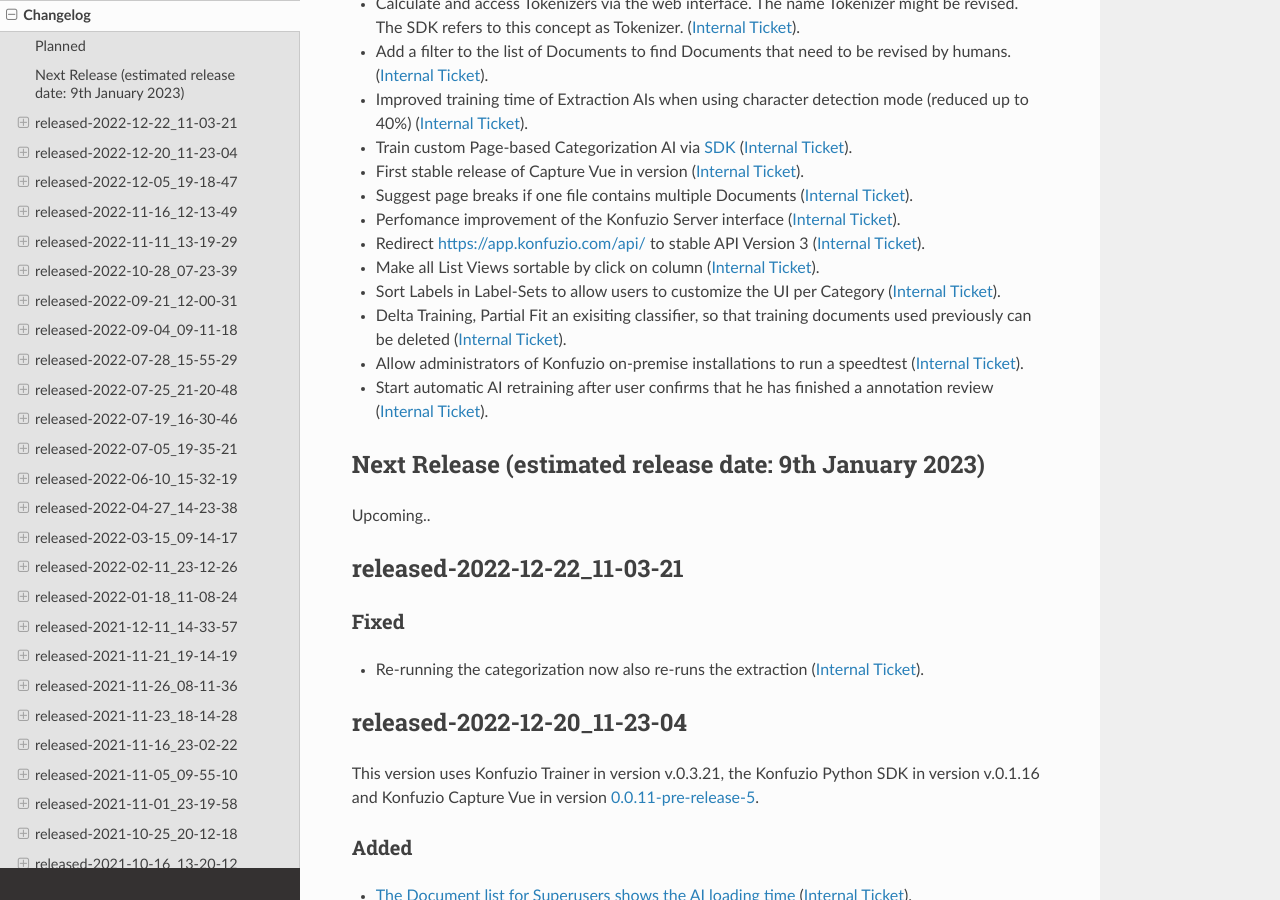
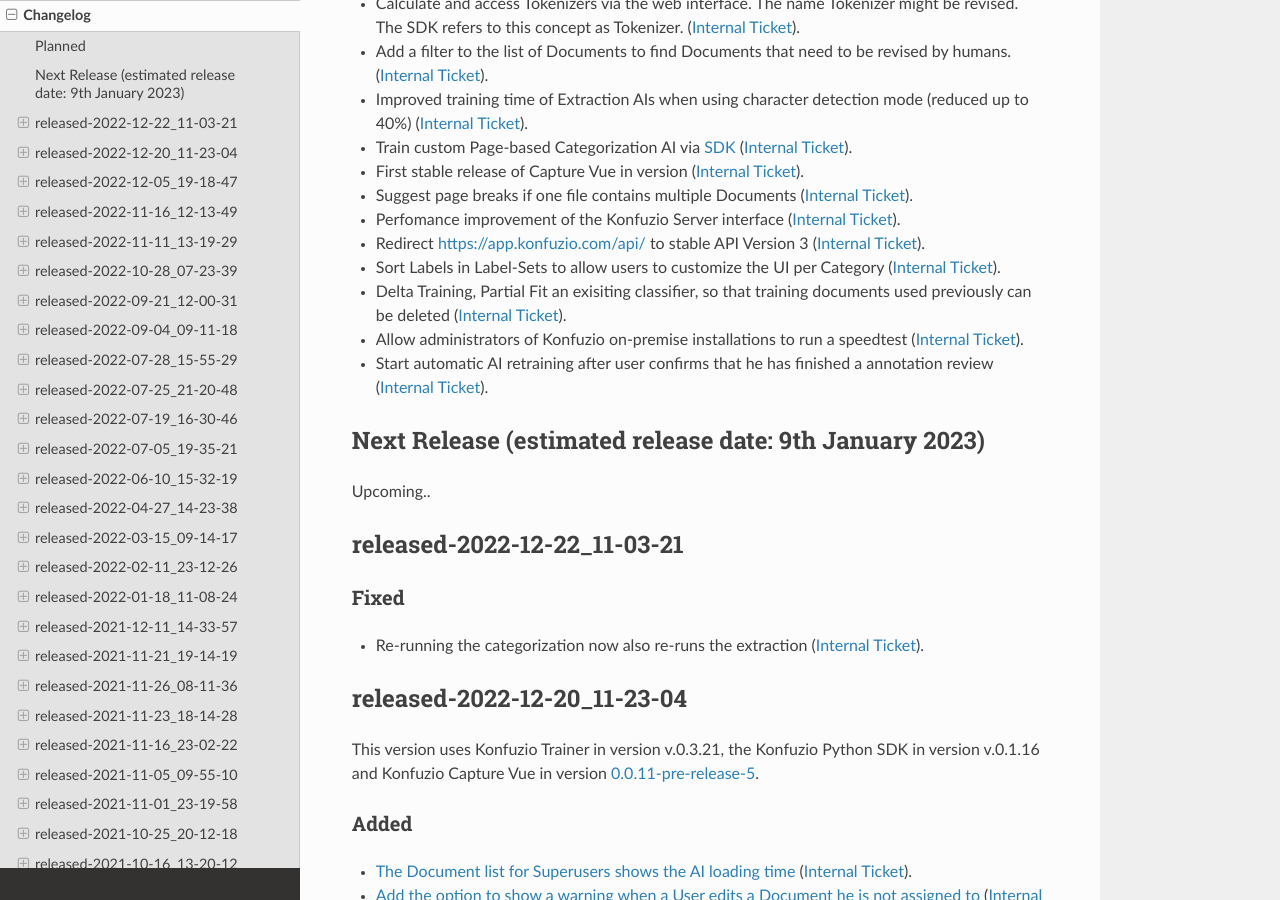
Before and after one commit to konfuzio-ai/konfuzio-sdk, a Sphinx documentation site: the page built from docs/web/changelog_app.md, in a window 1280 px wide and 900 px high, scrolled down 536 px. Built offline with Sphinx 7.4.7 and the Read the Docs theme 2.0.0, drawn with Linux system fonts in a browser that asks for light colours; pages that are not in the unit, such as notebooks, are missing from menus.

Commit message:
Update changelog_app.md

```diff
--- a/docs/web/changelog_app.md
+++ b/docs/web/changelog_app.md
@@ -24,7 +24,6 @@
 - Suggest page breaks if one file contains multiple Documents ([Internal Ticket](https://git.konfuzio.com/konfuzio/objectives/-/issues/7671)).
 - Perfomance improvement of the Konfuzio Server interface ([Internal Ticket](https://git.konfuzio.com/konfuzio/objectives/-/issues/10274)).
 - Redirect https://app.konfuzio.com/api/ to stable API Version 3 ([Internal Ticket](https://git.konfuzio.com/konfuzio/objectives/-/issues/9692)).
-- Make all List Views sortable by click on column ([Internal Ticket](https://git.konfuzio.com/konfuzio/objectives/-/issues/9470)).
 - Sort Labels in Label-Sets to allow users to customize the UI per Category ([Internal Ticket](https://git.konfuzio.com/konfuzio/objectives/-/issues/8932)).
 - Delta Training, Partial Fit an exisiting classifier, so that training documents used previously can be deleted ([Internal Ticket](https://git.konfuzio.com/konfuzio/objectives/-/issues/9251)).
 - Allow administrators of Konfuzio on-premise installations to run a speedtest ([Internal Ticket](https://git.konfuzio.com/konfuzio/objectives/-/issues/9870)).
```
